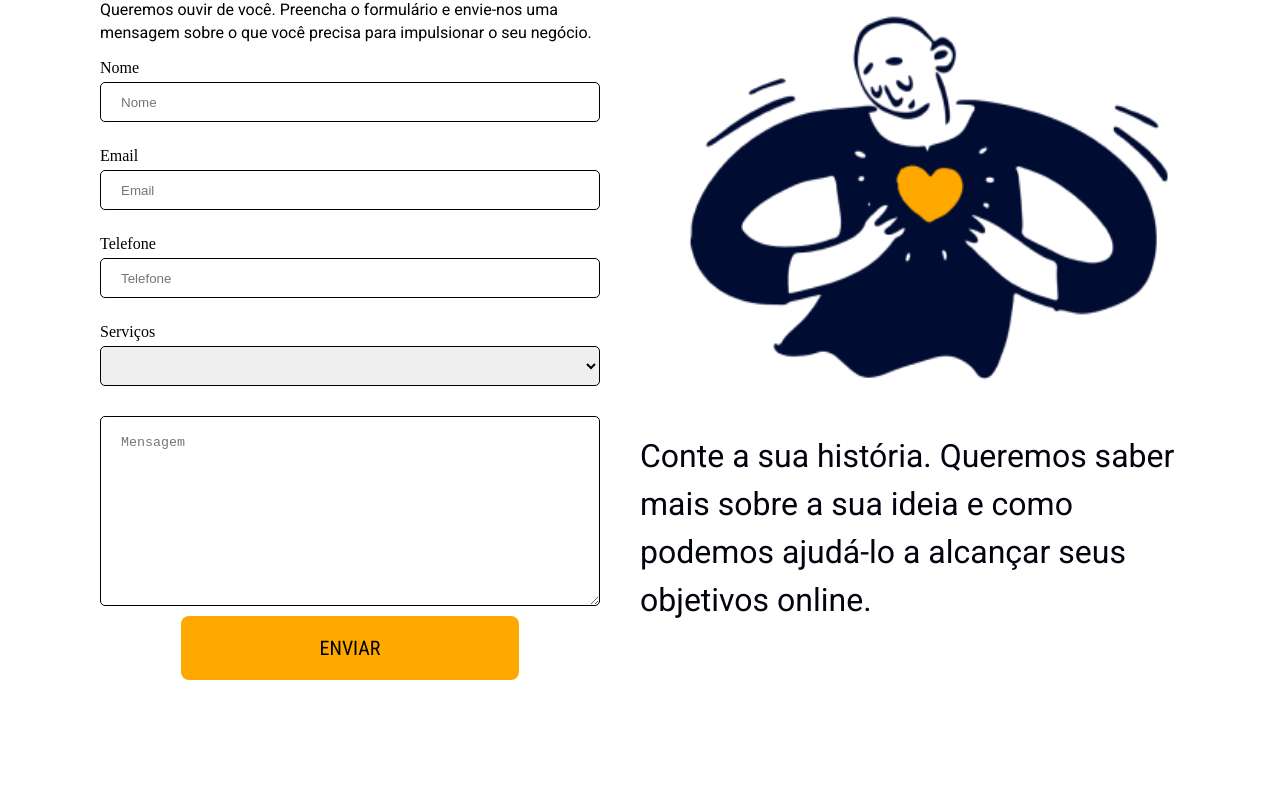
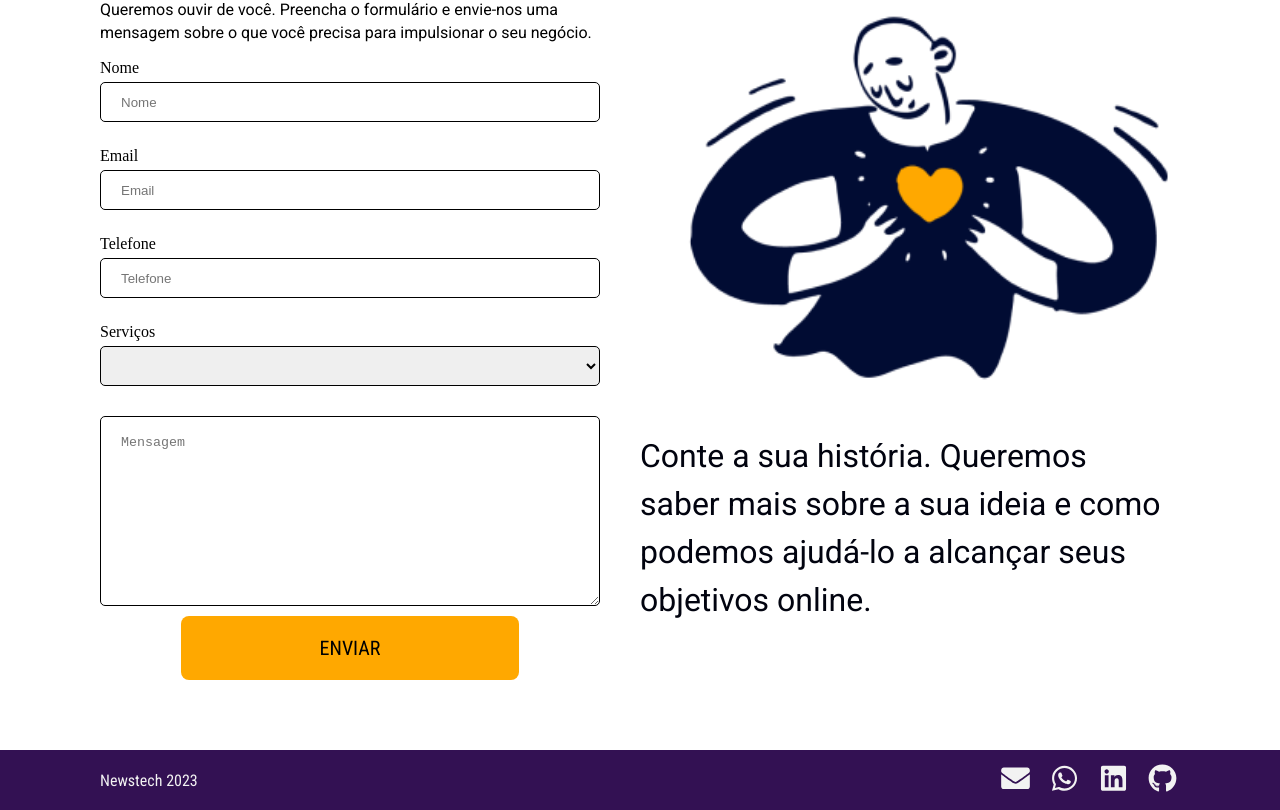
Before and after one commit to deniseschirmer/newstech, a React (Vite) app: page / in a window 1280 px wide. Shown: the part 2826-3636 px from the top of the page. Before the commit the page ends 3516 px from the top, so only its background shows below. Built offline with nearby package versions, Linux system fonts and the light colour scheme; a web font is replaced by a local one.

Commit message:
retirada width/pai - added footer + estilização

```diff
--- a/src/components/Contact/contact.css
+++ b/src/components/Contact/contact.css
@@ -1,7 +1,7 @@
 .contact-container {
-  /* width: 100vw; */
+  /* width: 100%; */
   display: flex;
-  justify-content: space-around;
+  justify-content: space-between;
   align-items: center;
   padding: 10px 100px;
   margin-top: 90px;
@@ -50,5 +50,5 @@
   line-height: 48px;
   font-weight: 400;
   color: #01030f;
-  width: 564px;
+  width: 533px;
 }
--- a/src/components/Footer/Footer.jsx
+++ b/src/components/Footer/Footer.jsx
@@ -1,13 +1,19 @@
 import "./footer.css";
-
+import { FaWhatsapp, FaLinkedin, FaEnvelope, FaGithub } from 'react-icons/fa';
 const Footer = () => {
   return (
     <footer className="footer-container">
       <h4 className="footer-logo">Newstech 2023</h4>
-      <a href=""></a>
-      <a href=""></a>
-      <a href=""></a>
-      <a href=""></a>
+
+        <div className="footer-midias">
+
+            <FaEnvelope className="icone-Email"/>
+            <FaWhatsapp className="icone-Whastapp"/>
+            <FaLinkedin className="icone-Linkedin"/>
+            <FaGithub className="icone-Github"/>
+        </div>
+
+
     </footer>
   );
 };
--- a/src/components/Footer/footer.css
+++ b/src/components/Footer/footer.css
@@ -1,9 +1,12 @@
 .footer-container {
-  width: 1440px;
+  display: flex;
+  flex-direction: row;
+  justify-content: space-between;
+  align-items: center;
+  /* width: 100%; */
   height: 60px;
   padding: 0 100px;
-  left: 0px;
-  top: 4366px;
+  margin-top: 60px;
   background: var(--secondaryColor);
 }
 
@@ -12,10 +15,35 @@
   height: 21px;
   top: 4387px;
   font-family: var(--secondFont);
-  font-style: normal;
   font-weight: 400;
   font-size: 16px;
   line-height: 132.52%;
   color: #f2f2f2;
-  opacity: 0.7;
 }
+
+.icone-Email {
+  width: 35px;
+  height: 28.667px;
+  color: #f2f2f2;
+  margin-right: 14px;
+}
+
+.icone-Whastapp {
+  width: 35px;
+  height: 28.667px;
+  color: #f2f2f2;
+  margin-right: 14px;
+}
+
+.icone-Linkedin {
+  width: 35px;
+  height: 28.667px;
+  color: #f2f2f2;
+  margin-right: 14px;
+}
+
+.icone-Github {
+  width: 35px;
+  height: 28.667px;
+  color: #f2f2f2;
+}
--- a/src/components/Projetos/Projetos.css
+++ b/src/components/Projetos/Projetos.css
@@ -1,5 +1,5 @@
 .projeto-section {
-  width: 100%;
+  /* width: 100%; */
   /* height: 1190px; */
   padding: 80px 100px 0 100px;
   background: linear-gradient(
--- a/src/components/Sobre/sobre.css
+++ b/src/components/Sobre/sobre.css
@@ -1,6 +1,6 @@
 .sobre-container {
   display: flex;
-  width: 100vw;
+  /* width: 100vw; */
   height: 642px;
   padding: 12px 100px 12px 100px;
 }
--- a/src/pages/home.jsx
+++ b/src/pages/home.jsx
@@ -1,7 +1,7 @@
 import Hero from "../components/Hero/Hero";
 import Projetos from "../components/Projetos/Projetos";
 import { Sobre } from "../components/Sobre/Sobre";
-// import Footer from "../components/Footer/Footer";
+import Footer from "../components/Footer/Footer";
 
 import Contact from "../components/Contact";
 
@@ -12,7 +12,7 @@ const Home = () => {
       <Sobre />
       <Projetos />
       <Contact />
-      {/* <Footer /> */}
+      <Footer />
     </>
   );
 };
```
